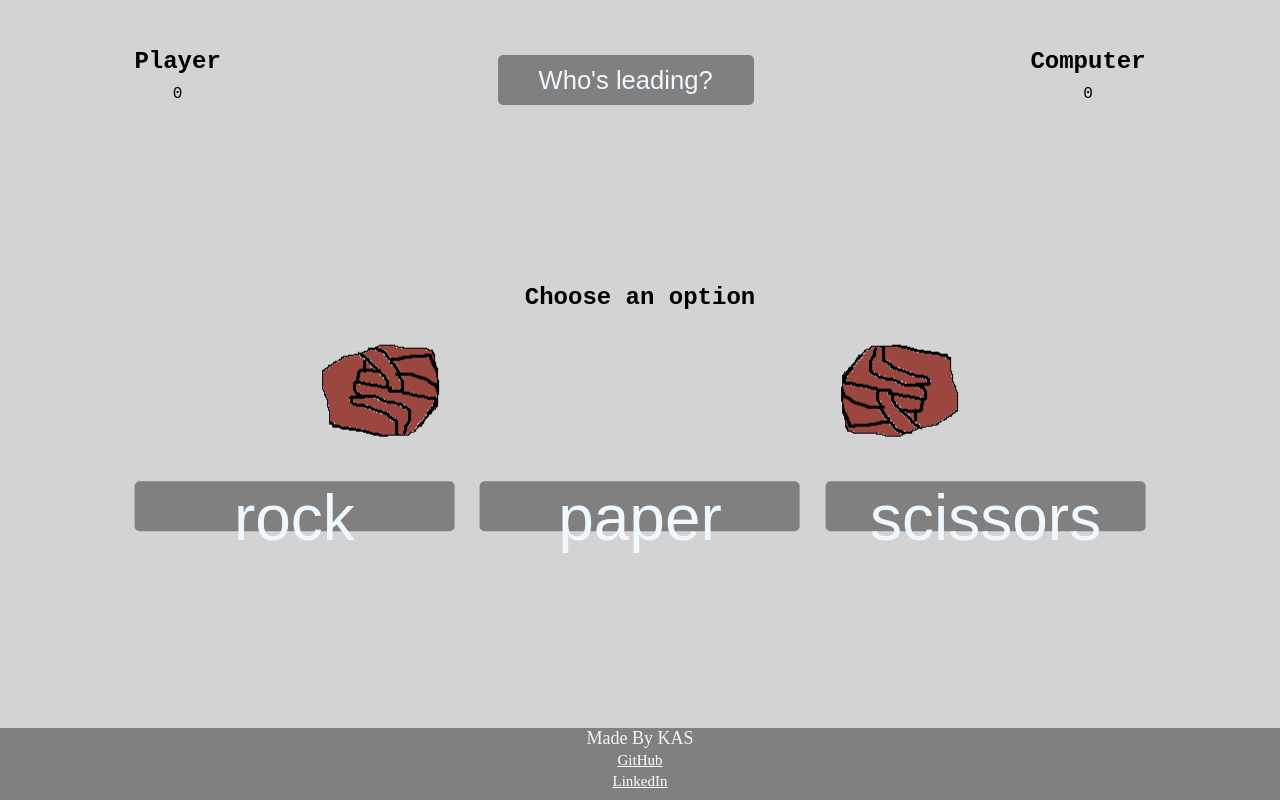
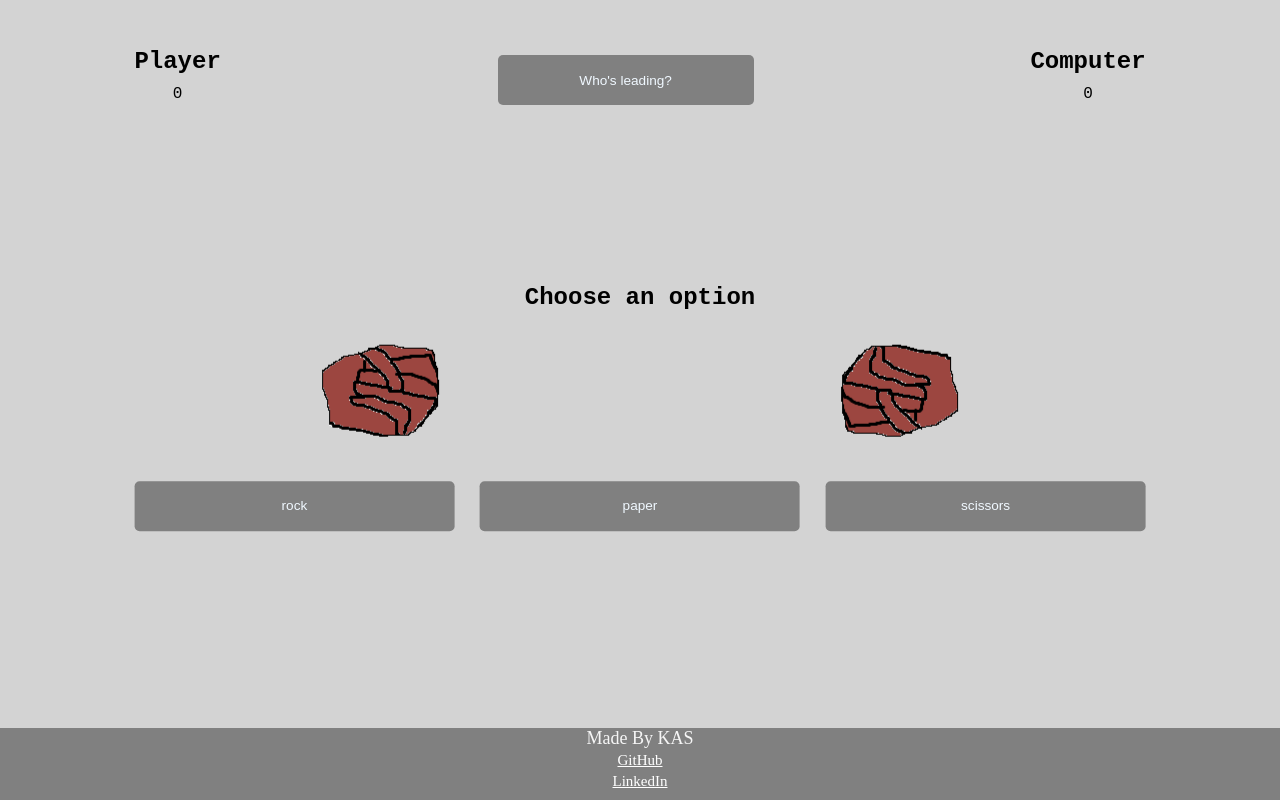
Before and after one commit to kas140472/RockPaperScissors, a plain HTML site: page index.html in a window 1280 px wide. Both pictures are taken after a click on the button "Play Rock Paper Scissors". Drawn offline with Linux system fonts and the light colour scheme.

Commit message:
Update style.css

```diff
--- a/style.css
+++ b/style.css
@@ -44,7 +44,7 @@ section{
     height: 50px;
     background: none;
     border: none;
-    font-size: 2vw;
+    font-size: 85%;
     background: grey;
     color: aliceblue;
     border-radius: 5px;
@@ -63,7 +63,7 @@ section{
     height: 50px;
     background: none;
     border: none;
-    font-size: 5vw;
+    font-size: 85%;
     background: grey;
     color: aliceblue;
     border-radius: 5px;
```
